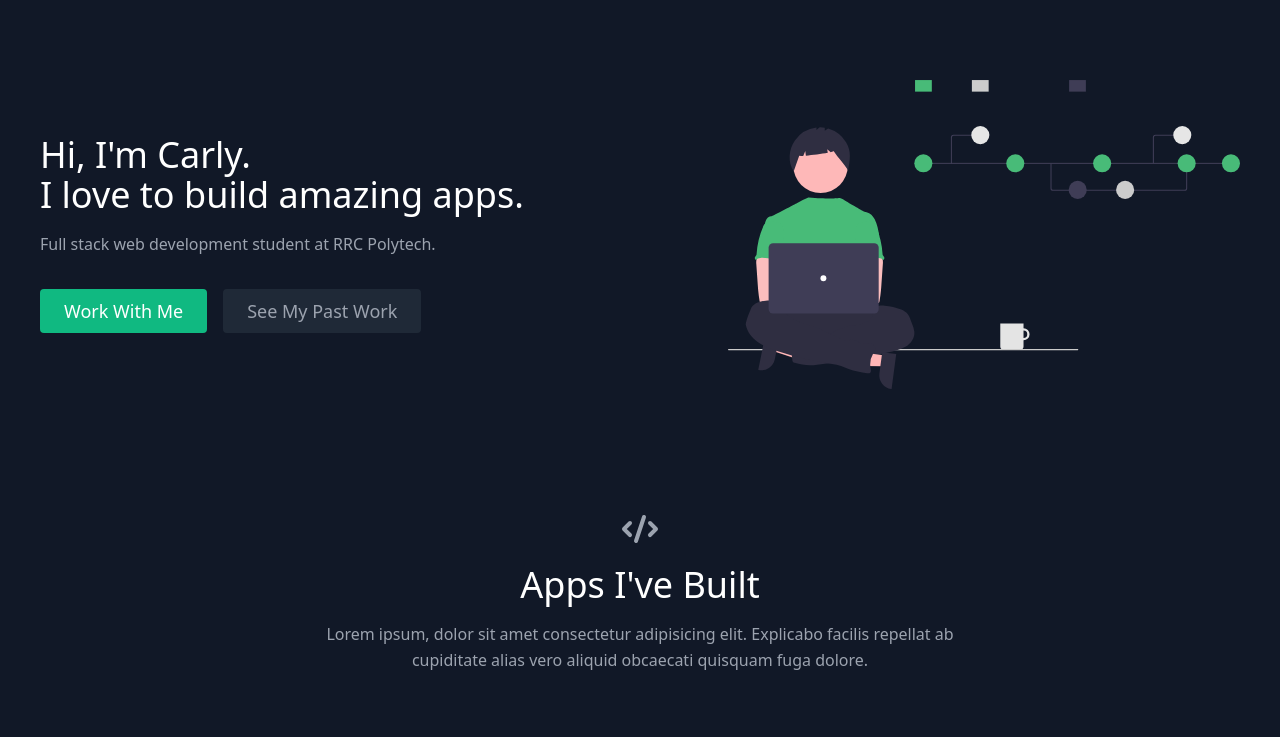
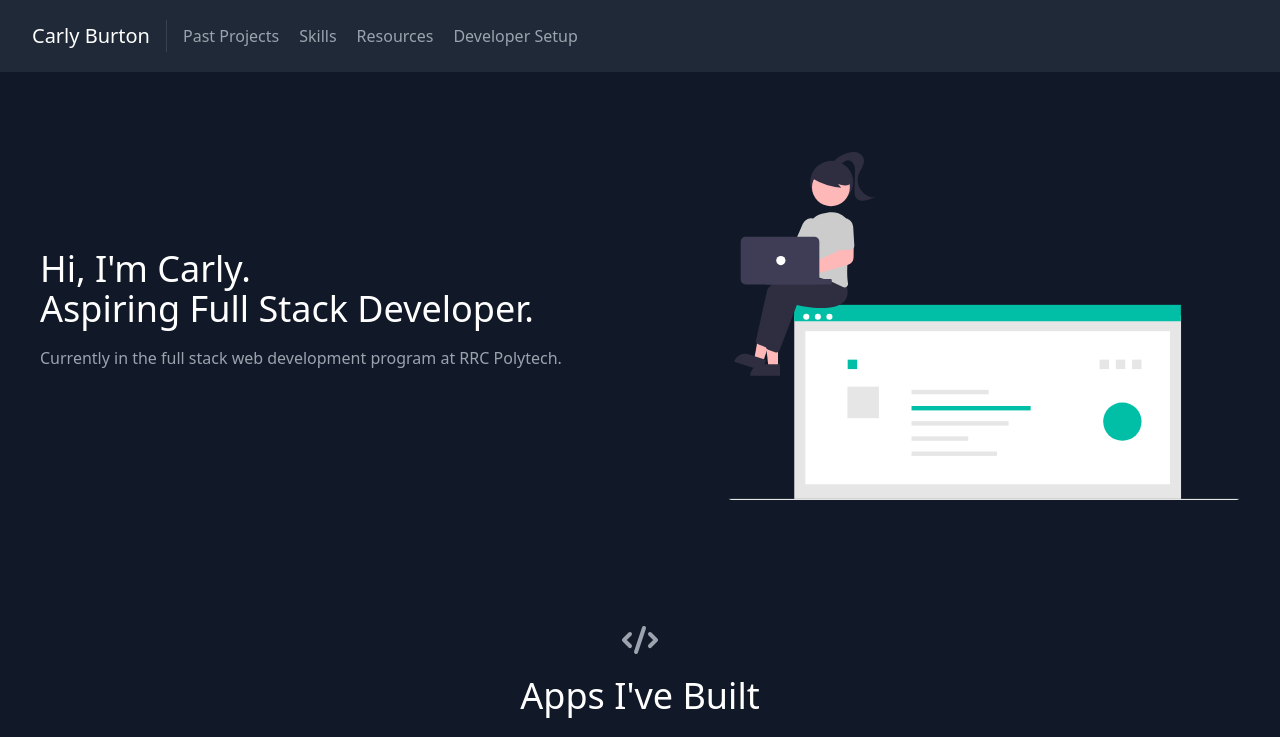
Before and after one commit to carlyyburton/burton_carly_final_site, a React (Create React App) app: page / in a window 1280 px wide. Shown: the top 737 px of the page. Built offline with nearby package versions, Linux system fonts and the light colour scheme.

Commit message:
Added a navbar and updated information in About and Projects

```diff
--- a/src/App.js
+++ b/src/App.js
@@ -1,4 +1,5 @@
 import React from "react";
+import Navbar from "./components/Navbar";
 import About from "./components/About";
 import Projects from "./components/Projects";
 import Skills from "./components/Skills";
@@ -9,17 +10,12 @@ import Setup from "./components/Setup";
 export default function App() {
   return (
     <main className="text-gray-400 bg-gray-900 body-font">
-
+      <Navbar />
       <About />
       <Projects />
       <Skills />
       <Resources />
       <Setup />
-      {/*<Navbar />
-
-
-
-     */}
     </main>
   );
 }
--- a/src/components/About.js
+++ b/src/components/About.js
@@ -7,30 +7,17 @@ export default function About() {
         <div className="lg:flex-grow md:w-1/2 lg:pr-24 md:pr-16 flex flex-col md:items-start md:text-left mb-16 md:mb-0 items-center text-center">
           <h1 className="title-font sm:text-4xl text-3xl mb-4 font-medium text-white">
             Hi, I'm Carly.
-            <br className="hidden lg:inline-block" />I love to build amazing
-            apps.
+            <br className="hidden lg:inline-block" />Aspiring Full Stack Developer.
           </h1>
           <p className="mb-8 leading-relaxed">
-            Full stack web development student at RRC Polytech.
+            Currently in the full stack web development program at RRC Polytech.
           </p>
-          <div className="flex justify-center">
-            <a
-              href="#contact"
-              className="inline-flex text-white bg-green-500 border-0 py-2 px-6 focus:outline-none hover:bg-green-600 rounded text-lg">
-              Work With Me
-            </a>
-            <a
-              href="#projects"
-              className="ml-4 inline-flex text-gray-400 bg-gray-800 border-0 py-2 px-6 focus:outline-none hover:bg-gray-700 hover:text-white rounded text-lg">
-              See My Past Work
-            </a>
-          </div>
         </div>
         <div className="lg:max-w-lg lg:w-full md:w-1/2 w-5/6">
           <img
             className="object-cover object-center rounded"
             alt="hero"
-            src="./coding.svg"
+            src="./web.svg"
           />
         </div>
       </div>
--- /dev/null
+++ b/src/components/Navbar.js
@@ -0,0 +1,29 @@
+import React from "react";
+
+export default function Navbar() {
+  return (
+    <header className="bg-gray-800 md:sticky top-0 z-10">
+      <div className="container mx-auto flex flex-wrap p-5 flex-col md:flex-row items-center">
+        <a className="title-font font-medium text-white mb-4 md:mb-0">
+          <a href="#about" className="ml-3 text-xl">
+            Carly Burton
+          </a>
+        </a>
+        <nav className="md:mr-auto md:ml-4 md:py-1 md:pl-4 md:border-l md:border-gray-700	flex flex-wrap items-center text-base justify-center">
+          <a href="#projects" className="mr-5 hover:text-white">
+            Past Projects
+          </a>
+          <a href="#skills" className="mr-5 hover:text-white">
+            Skills
+          </a>
+          <a href="#resources" className="mr-5 hover:text-white">
+            Resources
+          </a>
+          <a href="#setup" className="mr-5 hover:text-white">
+            Developer Setup
+          </a>
+        </nav>
+      </div>
+    </header>
+  );
+}
--- a/src/components/Projects.js
+++ b/src/components/Projects.js
@@ -36,7 +36,7 @@ export default function Projects() {
                    <h2 className="tracking-widest text-sm title-font font-medium text-green-400 mb-1">
                     {project.description}
                   </h2>
-                  <p className="leading-relaxed">{project.tech_list}</p>
+                  <p className="leading-relaxed">Tech Used: {project.tech_list}</p>
                 </div>
               </div>
             </a>
--- a/src/data.js
+++ b/src/data.js
@@ -1,32 +1,31 @@
 export const projects = [
   {
     title: "UI Garden",
-    description: "A React/Typescript Component Library",
+    description: "A React/Typescript Component Library.",
     image: "./project-1.gif",
     link: "https://reactbootcamp.com",
-    tech_list: "React, TypeScript",
+    tech_list: "React, TypeScript, Styled Components, Storybook",
   },
   {
     title: "Ecommerce Site",
-    description: "Built using Ruby on Rails",
+    description: "A store to sell cosmetic items. Includes a user login and a checkout.",
     image: "./project-2.gif",
     link: "https://reactbootcamp.com",
     tech_list: "Ruby on Rails",
   },
   {
     title: "PC Game Sales",
-    description: "A React App to show PC games on sale",
+    description: "A React App to show PC games on sale.",
     image: "./project-3.gif",
     link: "https://codesandbox.io/p/sandbox/pc-game-sales-1vut6g",
     tech_list: "React, CodeSandbox",
   },
   {
-    title: "Epic Todo App",
-    subtitle: "React Hooks",
-    description:
-      "Lorem ipsum dolor sit amet consectetur adipisicing elit. Praesentium dolore rerum laborum iure enim sint nemo omnis voluptate exercitationem eius?",
+    title: "Communications Site",
+    description: "Displays information about 8 different types of communication.",
     image: "./project-4.gif",
-    link: "https://reactbootcamp.com",
+    link: "https://carlyyburton.github.io/COMM1173_Final_Project/",
+    tech_list: "HTML, CSS",
   },
 ];
 
```
Also changed, not shown: public/coding.svg (deleted), public/web.svg (added).
